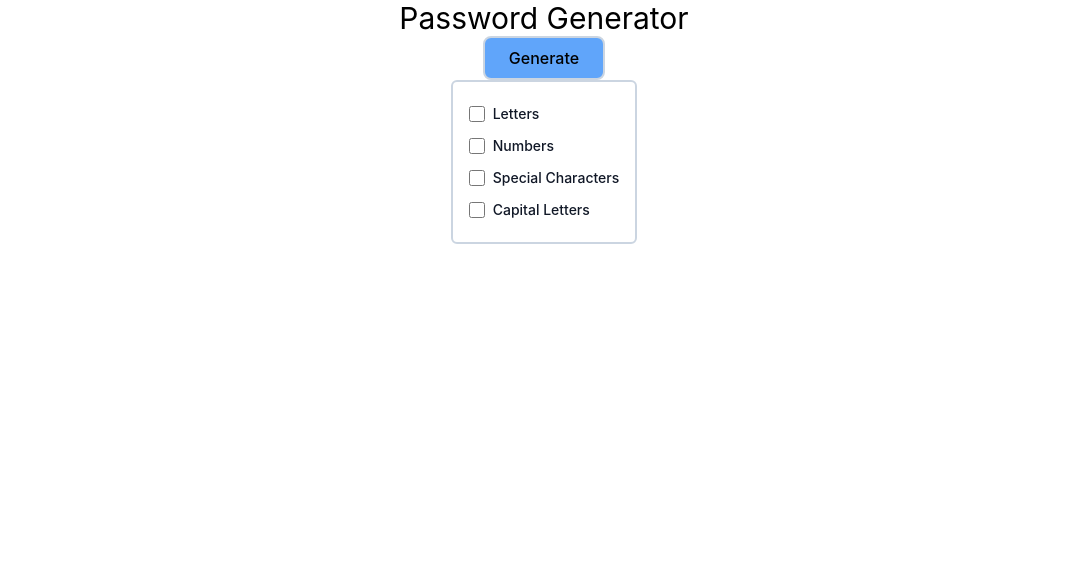
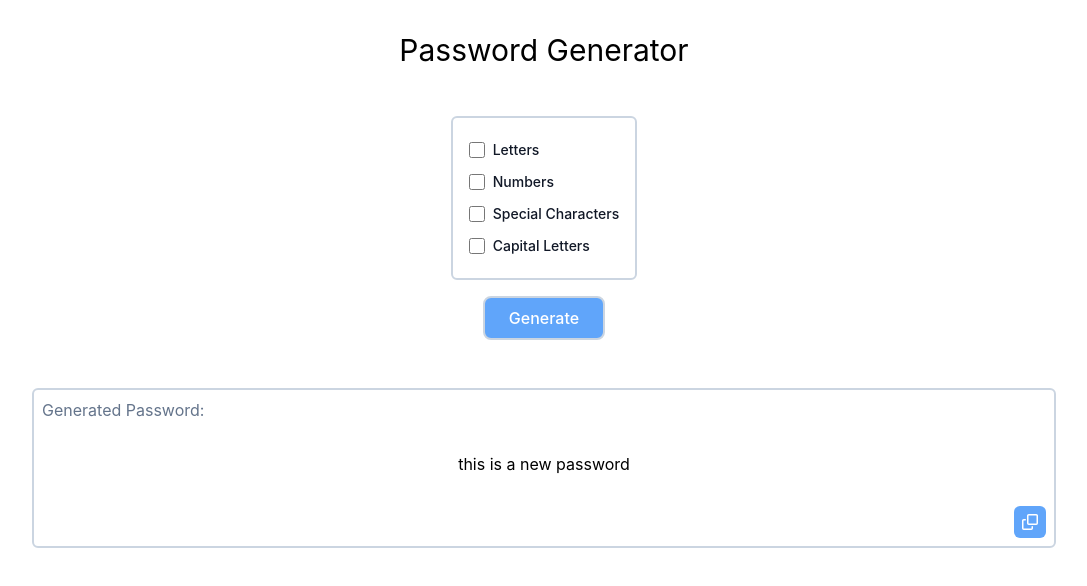
Before and after one commit to Pryority/password-gen, a React (Create React App) app: page / in a window 1280 px wide. Shown: the top 586 px of the page, without its empty margins (96-1183 px from the left). Built offline with nearby package versions, Linux system fonts and the light colour scheme.

Commit message:
refactor, style generated password box

```diff
--- a/src/App.css
+++ b/src/App.css
@@ -28,6 +28,10 @@
   color: #61dafb;
 }
 
+.copy-symbol {
+  fill: #ffffff;
+}
+
 @keyframes App-logo-spin {
   from {
     transform: rotate(0deg);
--- a/src/App.js
+++ b/src/App.js
@@ -1,7 +1,7 @@
 import React, { useState } from 'react';
 import './App.css';
 import options from './utils/Options'
-import OptionsArray from './components/OptionsArray';
+import MainColumn from './components/MainColumn';
 
 function App() {
 
@@ -14,10 +14,8 @@ function App() {
   };
 
   return (
-    <div className="flex flex-col items-center w-full">
-      <h1 className='text-3xl'>Password Generator</h1>
-      <button className='bg-blue-400 font-medium px-6 py-2 rounded-lg border-2 border-slate-300  hover:text-white'>Generate</button>
-      <OptionsArray />
+    <div>
+      <MainColumn />
     </div>
   );
 }
--- /dev/null
+++ b/src/components/MainColumn.js
@@ -0,0 +1,25 @@
+import React from 'react'
+import CopyButton from './buttons/CopyButton'
+import GenerateButton from './buttons/GenerateButton'
+import OptionsArray from './OptionsArray'
+
+export default function MainColumn() {
+    return (
+        <div className="flex flex-col items-center w-full space-y-4">
+            <h1 className='text-3xl my-8'>Password Generator</h1>
+            <OptionsArray />
+            <GenerateButton />
+            <div className='flex w-4/5'>
+                <div className='relative flex flex-col w-full h-40 border-2 border-slate-300 mt-8 rounded-md'>
+                    <p className='p-2 text-slate-500'>Generated Password:</p>
+                    <div className='flex w-full justify-center items-center h-full'>
+                        <p>this is a new password</p>
+                    </div>
+                    <div className='flex w-full justify-end items-center'>
+                        <CopyButton />
+                    </div>
+                </div>
+            </div>
+        </div>
+    )
+}
--- /dev/null
+++ b/src/components/buttons/CopyButton.js
@@ -0,0 +1,18 @@
+import React from 'react'
+
+export default function CopyButton() {
+    return (
+        <div>
+            <div className='flex space-x-2 p-2 rounded-md  items-center bg-blue-400 m-2'>
+                <svg className='copy-symbol'
+                    aria-hidden="true" height="16" viewBox="0 0 16 16" version="1.1" width="16" data-view-component="true">
+                    <path fill-rule="evenodd" d="M0 6.75C0 5.784.784 5 1.75 5h1.5a.75.75 0 010 1.5h-1.5a.25.25 0 00-.25.25v7.5c0 .138.112.25.25.25h7.5a.25.25 0 00.25-.25v-1.5a.75.75 0 011.5 0v1.5A1.75 1.75 0 019.25 16h-7.5A1.75 1.75 0 010 14.25v-7.5z">
+                    </path>
+                    <path fill-rule="evenodd" d="M5 1.75C5 .784 5.784 0 6.75 0h7.5C15.216 0 16 .784 16 1.75v7.5A1.75 1.75 0 0114.25 11h-7.5A1.75 1.75 0 015 9.25v-7.5zm1.75-.25a.25.25 0 00-.25.25v7.5c0 .138.112.25.25.25h7.5a.25.25 0 00.25-.25v-7.5a.25.25 0 00-.25-.25h-7.5z">
+
+                    </path>
+                </svg>
+            </div>
+        </div>
+    )
+}
--- /dev/null
+++ b/src/components/buttons/GenerateButton.js
@@ -0,0 +1,9 @@
+import React from 'react'
+
+export default function GenerateButton() {
+    return (
+        <div>
+            <button className='bg-blue-400 font-medium px-6 py-2 rounded-lg border-2 border-slate-300 text-white hover:text-slate-900'>Generate</button>
+        </div>
+    )
+}
```
